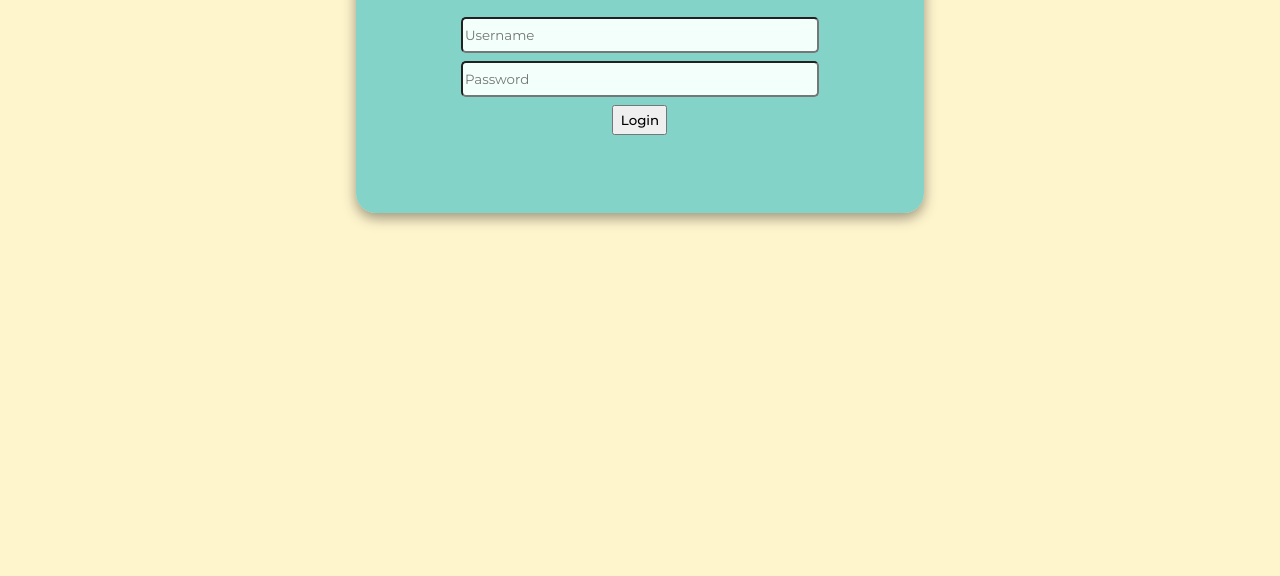
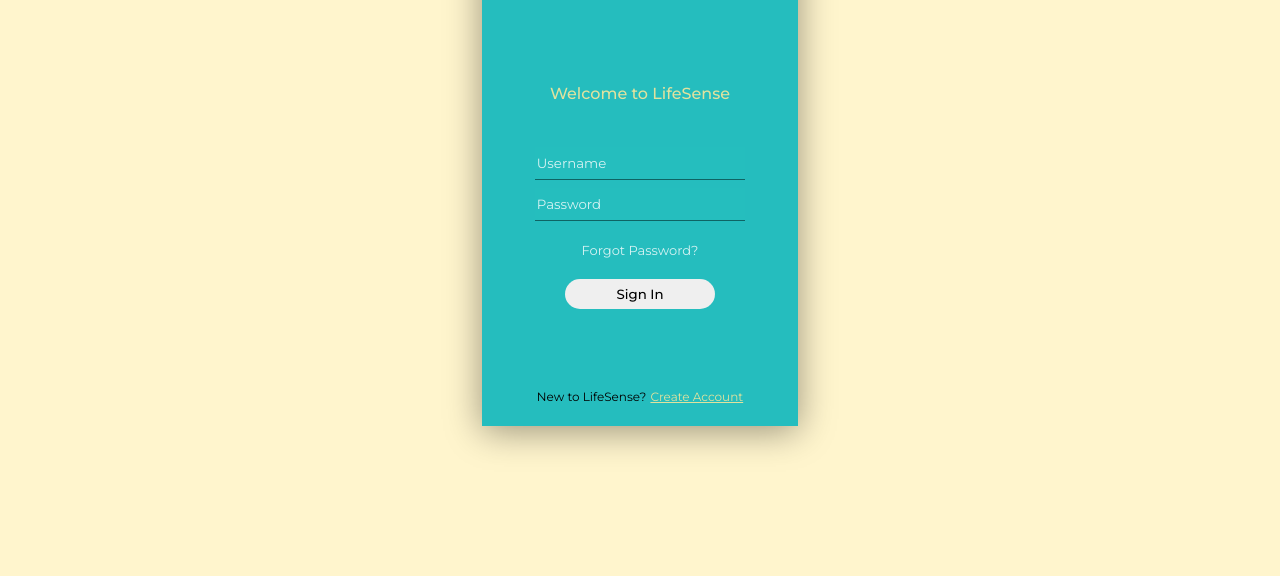
Before and after one commit to LouizaMak/LifeSense, a React app in the folder client/: page /login in a window 1280 px wide. Shown: the part 420-996 px from the top of the page. Before the commit the page ends 800 px from the top, so only its background shows below. Built offline with nearby package versions, Linux system fonts and the light colour scheme; no server answers.

Commit message:
restyle login page

```diff
--- a/client/src/components/Login.js
+++ b/client/src/components/Login.js
@@ -38,7 +38,8 @@ function Login() {
     return(
         <div className="login-container">
             <form className="login-form" onSubmit={handleSubmit}>
-                <h2>Member Login</h2>
+                <h1>LIFESENSE</h1>
+                <p className="welcome">Welcome to LifeSense</p>
 
                 <input type="text" placeholder="Username" name="username" value={values.username} onChange={handleChange} className={errors.username && touched.username ? 'input-error' : null} required/>
                 {errors.username && touched.username && (<span className="error">{errors.username}</span>)}
@@ -46,7 +47,12 @@ function Login() {
                 <input type="text" placeholder="Password" name="password" value={values.password} onChange={handleChange} className={errors.password && touched.password ? 'input-error' : null} required/>
                 {errors.password && touched.password && (<span className="error">{errors.password}</span>)}
 
-                <button type="submit">Login</button>
+                <p className="password">Forgot Password?</p>
+                <button type="submit">Sign In</button>
+                <div className="signup-link">
+                    <p>New to LifeSense?</p>
+                    <span>Create Account</span>
+                </div>
             </form>
         </div>
     )
--- a/client/src/components/style.css
+++ b/client/src/components/style.css
@@ -1,12 +1,11 @@
 .login-container {
-    background-color: #5bc9c9c0;
+    background-color: #25BDBE;
     display: flex;
     position: relative;
     margin: 150px auto;
-    width: 45%;
-    height: 350px;
-    border-radius: 20px;
-    box-shadow: 0 5px 14px rgba(0,0,0,.4);
+    width: 25%;
+    height: 60%;
+    box-shadow: 0 5px 34px rgba(0,0,0,.4);
     justify-content: center;
     align-items: center;
 }
@@ -19,17 +18,58 @@
     align-items: center;
 }
 
+.login-form h1{
+    font-family: "Ubuntu", Arial, sans-serif;
+    font-weight: 100;
+    color: white;
+    margin: 75px 0px 75px 0px;
+    padding-top: 10px;
+}
+
+.welcome {
+    font-weight: 500;
+    color: #e1e29e;
+    padding-bottom: 20px;
+}
+
+.login-form .password {
+    font-weight: 400;
+    font-size: small;
+    color: #ffffffce;
+}
+
 .login-form input {
-    border-radius: 5px;
+    border: none;
+    border-bottom: 1px solid #0e6464;
     height: 30px;
-    width: 350px;
-    background-color: #f2fffb;
+    width: 100%;
+    background-color: #25bebe;
     font-family: "Montserrat", Arial, sans-serif;
+}
+
+.login-form input::placeholder {
+    color: #ffffffce;
 }
 
 .login-form button {
     height: 30px;
-    width: 55px;
+    width: 150px;
     font-family: "Montserrat", Arial, sans-serif;
     font-weight: 500;
+    border-radius: 100px;
+    border-width: 0px;
+    margin-bottom: 60px;
 }
+
+.signup-link {
+    font-size: 12px;
+    display: flex;
+    align-items: center;
+    gap: 4px;
+    margin-bottom: 10px;
+}
+
+.signup-link span {
+    text-decoration: underline;
+    color: #e1e29e;
+}
```
Also changed, not shown: 2 other files.
